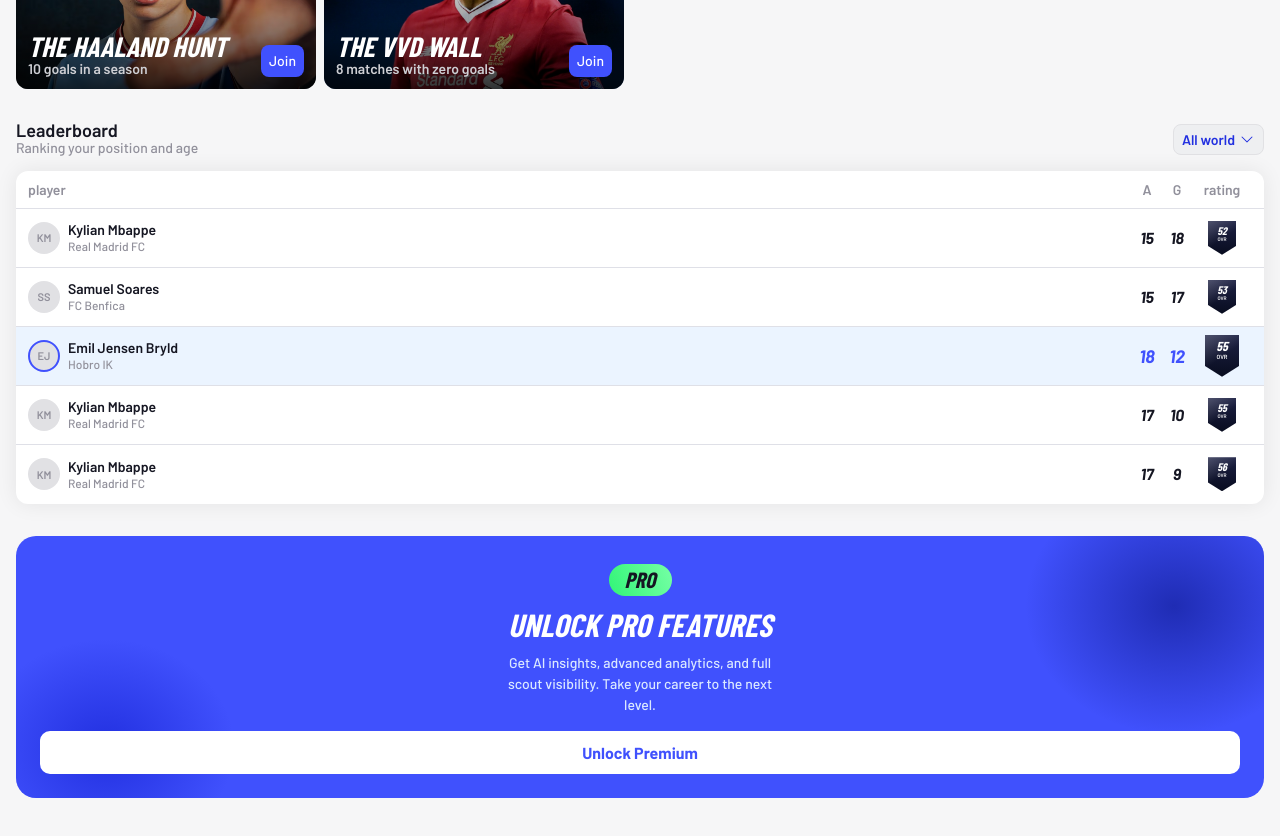
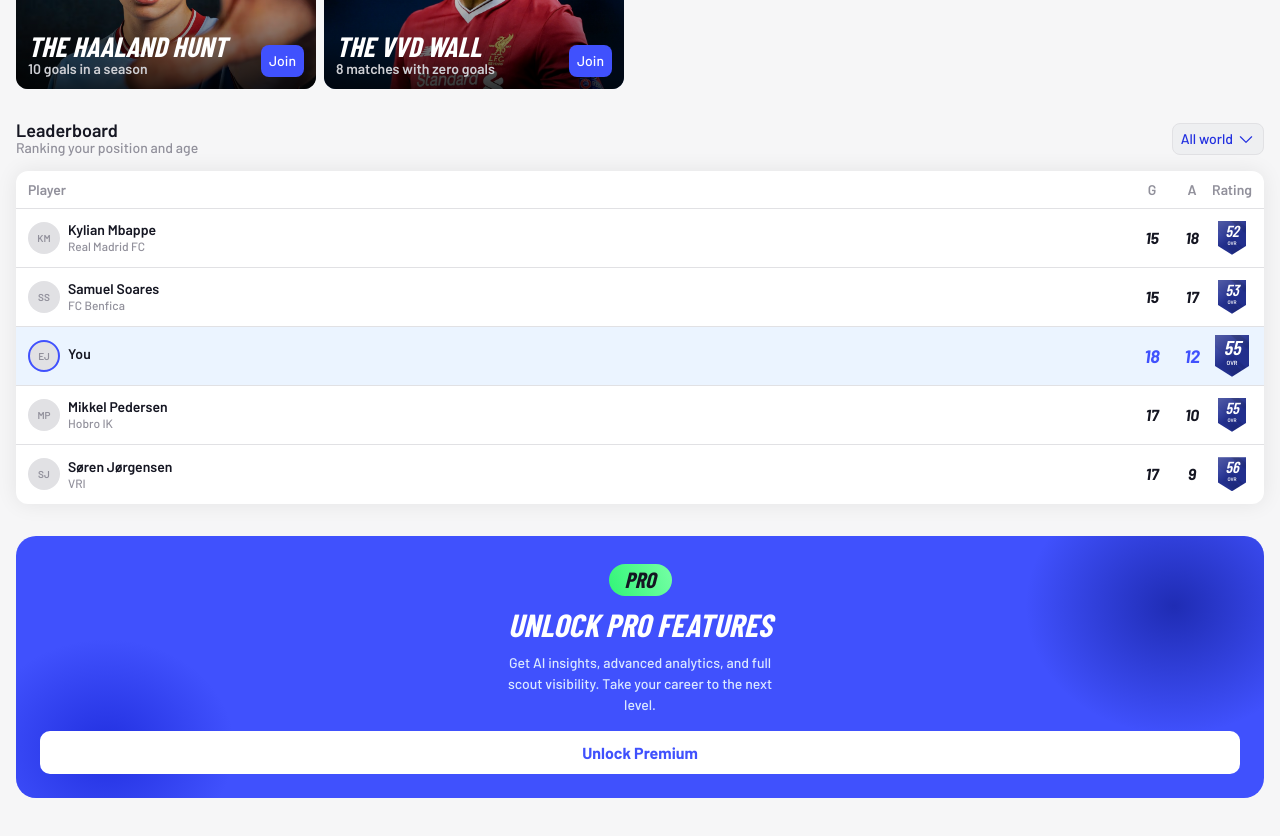
Before and after one commit to Yuliiakkapi/athlio2.0-afterhandin, a React (Vite) app: page /progress in a window 1280 px wide. Shown: the part 1040-1876 px from the top of the page. Built offline with nearby package versions, Linux system fonts and the light colour scheme; no server answers; a web font is replaced by a local one.

Commit message:
change background for ovr badge and fix leaderboard section

```diff
--- a/src/components/UI/OvrBadge.css
+++ b/src/components/UI/OvrBadge.css
@@ -12,7 +12,7 @@
   justify-content: center;
   clip-path: polygon(0 0, 100% 0, 100% 74%, 50% 100%, 0 74%);
   flex-shrink: 0;
-  color: white;
+  color: var(--white);
 }
 
 /* Gloss sheen overlay */
@@ -34,7 +34,11 @@
 
 /* ── Variants ───────────────────────────────────────────────────── */
 
-.ovr-badge--default { background: linear-gradient(180deg, #1d2144 0%, #080c1f 100%); }
+.ovr-badge--default {
+  background-image: url('../../assets/images/darkblue-stripes.png');
+  background-size: cover;
+  background-position: center;
+}
 .ovr-badge--gold    { background: linear-gradient(180deg, #e4ab38 0%, #a0691a 100%); }
 .ovr-badge--silver  { background: linear-gradient(180deg, #babccc 0%, #7a7c8c 100%); }
 .ovr-badge--bronze  { background: linear-gradient(180deg, #c87838 0%, #8b4e1e 100%); }
@@ -51,17 +55,18 @@
 .ovr-badge__number {
   font-family: var(--font-condensed);
   font-style: italic;
-  font-weight: 700;
+  font-weight: 600;
   text-transform: uppercase;
-  line-height: 1;
-  color: white;
+  text-align: center;
+  line-height: normal;
+  color: var(--white);
   position: relative;
   z-index: 1;
 }
 
-.ovr-badge--xs .ovr-badge__number { font-size: 8px; }
-.ovr-badge--sm .ovr-badge__number { font-size: 11px; }
-.ovr-badge--md .ovr-badge__number { font-size: 13px; }
+.ovr-badge--xs .ovr-badge__number { font-size: 10px; }
+.ovr-badge--sm .ovr-badge__number { font-size: 16px; }
+.ovr-badge--md .ovr-badge__number { font-size: 20px; }
 .ovr-badge--lg .ovr-badge__number { font-size: 32px; }
 
 .ovr-badge__label {
@@ -69,7 +74,7 @@
   font-weight: 600;
   text-transform: uppercase;
   line-height: 1;
-  color: white;
+  color: var(--white);
   position: relative;
   z-index: 1;
 }
@@ -91,7 +96,7 @@
   font-weight: 700;
   text-transform: uppercase;
   line-height: 1;
-  color: white;
+  color: var(--white);
   position: relative;
   z-index: 1;
   letter-spacing: 0.01em;
--- a/src/components/domain/Progress-athletes/LeaderboardSection.css
+++ b/src/components/domain/Progress-athletes/LeaderboardSection.css
@@ -1,5 +1,5 @@
 .prog-lb-card {
-  background: white;
+  background: var(--white);
   border-radius: 12px;
   box-shadow: 0 0 21px rgba(0, 0, 0, 0.08);
   overflow: hidden;
@@ -7,17 +7,18 @@
 
 .prog-lb-thead {
   display: flex;
-  align-items: center;
-  justify-content: space-between;
+  align-items: flex-start;
+  justify-content: center;
+  align-self: stretch;
   padding: 10px 12px;
-  border-bottom: 1px solid #dfe0e7;
+  border-bottom: 1px solid var(--neutral-200);
 }
 
 .prog-lb-col-player {
   font-family: var(--font-sans);
-  font-size: 14px;
+  font-size: var(--text-sm);
   font-weight: 600;
-  color: var(--muted, #91909b);
+  color: var(--muted);
   flex: 1;
 }
 
@@ -28,16 +29,11 @@
 
 .prog-lb-col-stats span {
   font-family: var(--font-sans);
-  font-size: 14px;
+  font-size: var(--text-sm);
   font-weight: 600;
-  color: var(--muted, #91909b);
-  width: 30px;
+  color: var(--muted);
+  width: 40px;
   text-align: center;
-}
-
-.prog-lb-col-rating {
-  width: 60px !important;
-  text-align: center !important;
 }
 
 .prog-lb-row {
@@ -46,7 +42,7 @@
   justify-content: space-between;
   padding: 10px 12px;
   height: 59px;
-  border-bottom: 1px solid #dfe0e7;
+  border-bottom: 1px solid var(--neutral-200);
 }
 
 .prog-lb-row--me {
@@ -67,24 +63,32 @@
   width: 32px;
   height: 32px;
   border-radius: 50%;
-  background: var(--neutral-200, #e1e1e4);
+  background: var(--neutral-200);
   display: flex;
   align-items: center;
   justify-content: center;
   font-family: var(--font-sans);
-  font-size: 11px;
+  font-size: var(--text-2xs);
   font-weight: 600;
-  color: var(--muted, #91909b);
+  color: var(--muted);
   flex-shrink: 0;
 }
 
 .prog-lb-avatar--me {
-  border: 2px solid var(--primary-default, #4051fd);
+  border: 2px solid var(--primary-default);
+}
+
+.prog-lb-avatar-img {
+  width: 100%;
+  height: 100%;
+  object-fit: cover;
+  border-radius: 50%;
+  display: block;
 }
 
 .prog-lb-name {
   font-family: var(--font-sans);
-  font-size: 14px;
+  font-size: var(--text-sm);
   font-weight: 600;
   color: var(--black);
   margin: 0;
@@ -93,9 +97,9 @@
 
 .prog-lb-club {
   font-family: var(--font-sans);
-  font-size: 12px;
+  font-size: var(--text-xs);
   font-weight: 500;
-  color: var(--muted, #91909b);
+  color: var(--muted);
   margin: 3px 0 0;
   line-height: 1;
 }
@@ -107,24 +111,23 @@
 
 .prog-lb-stat {
   font-family: var(--font-sans);
-  font-size: 16px;
+  font-size: var(--text-base);
   font-weight: 700;
   font-style: italic;
-  color: var(--black, #151622);
-  width: 30px;
+  color: var(--black);
+  width: 40px;
   text-align: center;
-  line-height: 24px;
+  line-height: 1;
   letter-spacing: -0.01em;
-  text-transform: uppercase;
 }
 
 .prog-lb-stat--me {
-  color: var(--primary-default, #4051fd);
-  font-size: 18px;
+  color: var(--primary-default);
+  font-size: var(--text-lg);
 }
 
 .prog-lb-rating {
-  width: 60px;
+  width: 40px;
   display: flex;
   justify-content: center;
 }
--- a/src/components/domain/Progress-athletes/LeaderboardSection.jsx
+++ b/src/components/domain/Progress-athletes/LeaderboardSection.jsx
@@ -1,16 +1,38 @@
 import { CaretDown } from "@phosphor-icons/react";
 import OvrBadge from "../../UI/OvrBadge";
+import Button from "../../UI/Button";
+import { useUser } from "../../../context/UserContext";
 import "./LeaderboardSection.css";
 
 const LEADERBOARD = [
-  { id: 1, name: "Kylian Mbappe",     club: "Real Madrid FC", a: 15, g: 18, ovr: 52 },
-  { id: 2, name: "Samuel Soares",     club: "FC Benfica",      a: 15, g: 17, ovr: 53 },
-  { id: 3, name: "Emil Jensen Bryld", club: "Hobro IK",        a: 18, g: 12, ovr: 55, isMe: true },
-  { id: 4, name: "Kylian Mbappe",     club: "Real Madrid FC",  a: 17, g: 10, ovr: 55 },
-  { id: 5, name: "Kylian Mbappe",     club: "Real Madrid FC",  a: 17, g: 9,  ovr: 56 },
+  {
+    id: 1,
+    name: "Kylian Mbappe",
+    club: "Real Madrid FC",
+    a: 15,
+    g: 18,
+    ovr: 52,
+  },
+  { id: 2, name: "Samuel Soares", club: "FC Benfica", a: 15, g: 17, ovr: 53 },
+  {
+    id: 3,
+    name: "Emil Jensen Bryld",
+    club: "Hobro IK",
+    a: 18,
+    g: 12,
+    ovr: 55,
+    isMe: true,
+  },
+  { id: 4, name: "Mikkel Pedersen", club: "Hobro IK", a: 17, g: 10, ovr: 55 },
+  { id: 5, name: "Søren Jørgensen", club: "VRI", a: 17, g: 9, ovr: 56 },
 ];
 
 export default function LeaderboardSection() {
+  const { profile } = useUser();
+  const myAvatar = profile?.avatar_url;
+  const myName  = profile?.full_name || profile?.username || "You";
+  const myClub  = profile?.club_other_name || "";
+
   return (
     <section className="prog-section">
       <div className="prog-section-header">
@@ -18,20 +40,24 @@
           <h2 className="prog-section-title">Leaderboard</h2>
           <p className="prog-section-subtitle">Ranking your position and age</p>
         </div>
-        <button className="prog-filter-btn">
-          All world
-          <CaretDown size={16} />
-        </button>
+        <Button
+          type="secondary"
+          size="xsmall"
+          label="All world"
+          trailingIcon={CaretDown}
+        />
       </div>
+
       <div className="prog-lb-card">
         <div className="prog-lb-thead">
-          <span className="prog-lb-col-player">player</span>
+          <span className="prog-lb-col-player">Player</span>
           <div className="prog-lb-col-stats">
+            <span>G</span>
             <span>A</span>
-            <span>G</span>
-            <span className="prog-lb-col-rating">rating</span>
+            <span className="prog-lb-col-rating">Rating</span>
           </div>
         </div>
+
         {LEADERBOARD.map((row, i) => (
           <div
             key={row.id}
@@ -39,20 +65,35 @@
               "prog-lb-row",
               row.isMe && "prog-lb-row--me",
               i === LEADERBOARD.length - 1 && "prog-lb-row--last",
-            ].filter(Boolean).join(" ")}
+            ]
+              .filter(Boolean)
+              .join(" ")}
           >
             <div className="prog-lb-player">
-              <div className={`prog-lb-avatar${row.isMe ? " prog-lb-avatar--me" : ""}`}>
-                {row.name.split(" ").slice(0, 2).map(w => w[0]).join("")}
+              <div
+                className={`prog-lb-avatar${row.isMe ? " prog-lb-avatar--me" : ""}`}
+              >
+                {row.isMe && myAvatar
+                  ? <img src={myAvatar} alt="" className="prog-lb-avatar-img" />
+                  : row.name.split(" ").slice(0, 2).map((w) => w[0]).join("")}
               </div>
               <div>
-                <p className="prog-lb-name">{row.name}</p>
-                <p className="prog-lb-club">{row.club}</p>
+                <p className="prog-lb-name">{row.isMe ? myName : row.name}</p>
+                <p className="prog-lb-club">{row.isMe ? myClub : row.club}</p>
               </div>
             </div>
+
             <div className="prog-lb-stats">
-              <span className={`prog-lb-stat${row.isMe ? " prog-lb-stat--me" : ""}`}>{row.a}</span>
-              <span className={`prog-lb-stat${row.isMe ? " prog-lb-stat--me" : ""}`}>{row.g}</span>
+              <span
+                className={`prog-lb-stat${row.isMe ? " prog-lb-stat--me" : ""}`}
+              >
+                {row.a}
+              </span>
+              <span
+                className={`prog-lb-stat${row.isMe ? " prog-lb-stat--me" : ""}`}
+              >
+                {row.g}
+              </span>
               <div className="prog-lb-rating">
                 <OvrBadge value={row.ovr} size={row.isMe ? "md" : "sm"} />
               </div>
```
